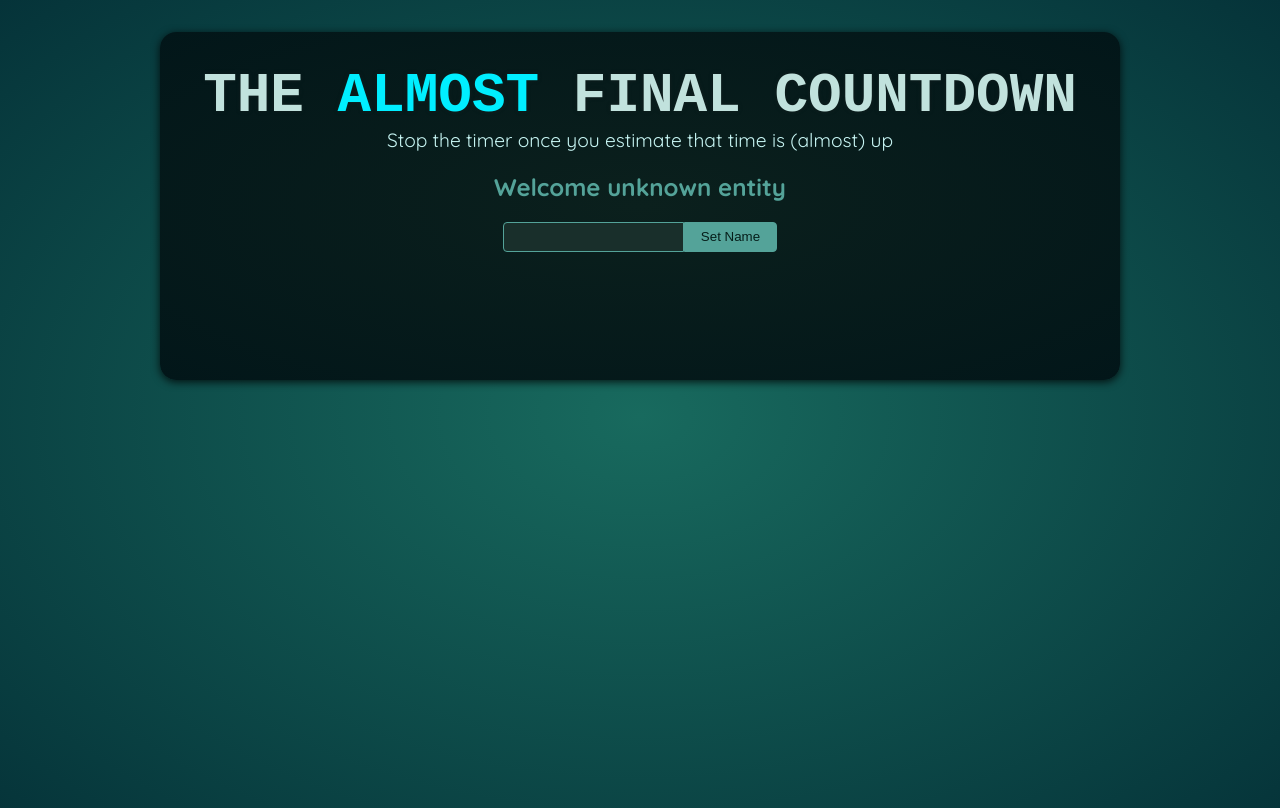
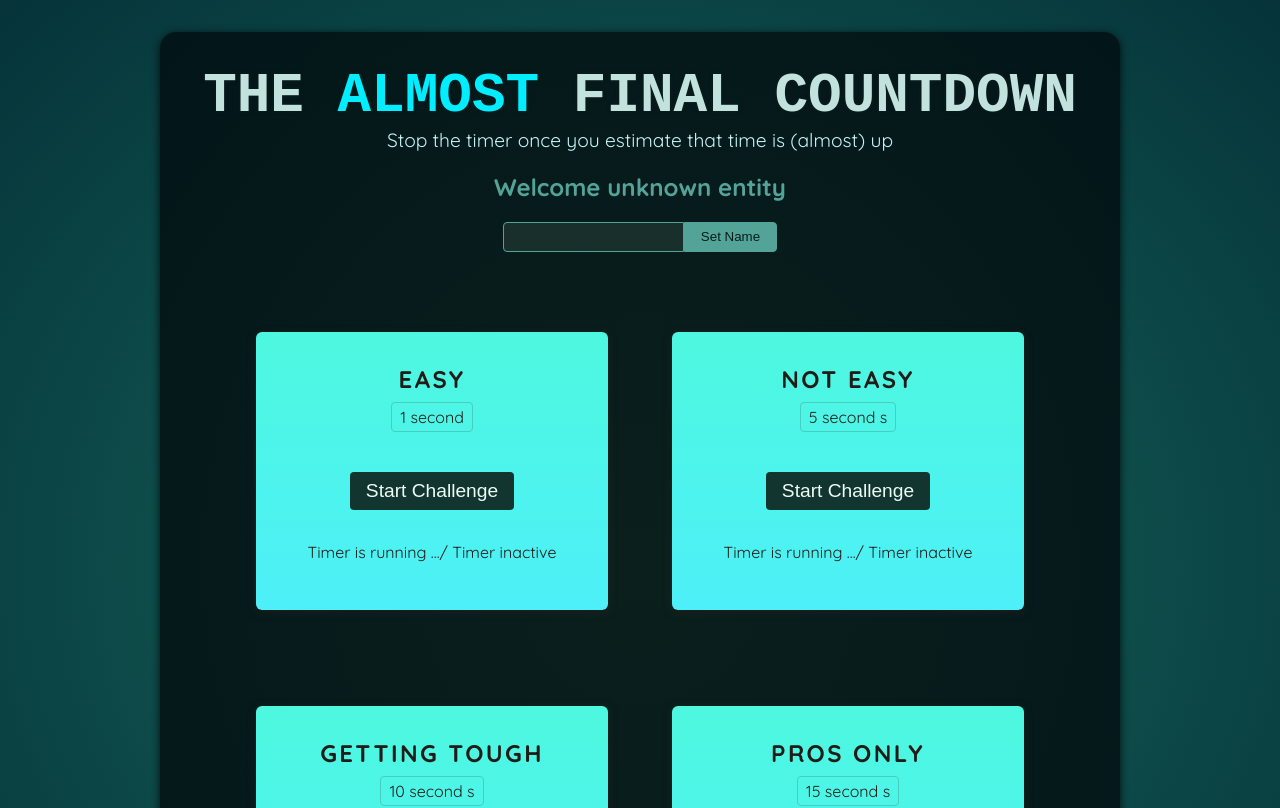
Before and after one commit to mohamadAlrimi/ReactRefs-, a React (Vite) app: page / in a window 1280 px wide. Shown: the top 808 px of the page. Built offline with nearby package versions, Linux system fonts and the light colour scheme; a web font is replaced by a local one.

Commit message:
Adding Challenges to the Demo Project

```diff
--- a/src/App.jsx
+++ b/src/App.jsx
@@ -1,11 +1,17 @@
 import Player from './components/Player.jsx';
+import TimerChallenge from './components/TimerChallenge.jsx';
 
 function App() {
   return (
     <>
       <Player />
 
-      <div id="challenges"></div>
+      <div id="challenges">
+        <TimerChallenge title="Easy"  targetTime={1}/>
+        <TimerChallenge title="Not easy"  targetTime={5}/>
+        <TimerChallenge title="Getting tough"  targetTime={10}/>
+        <TimerChallenge title="Pros only"  targetTime={15}/>
+      </div>
     </>
   );
 }
--- a/src/components/Player.jsx
+++ b/src/components/Player.jsx
@@ -9,6 +9,7 @@
 //  }
  function handleClick(){
 setEnteredPlayerName(playerName.current.value);
+playerName.current.value = "";
  }
   return (
     <section id="player">
--- /dev/null
+++ b/src/components/TimerChallenge.jsx
@@ -0,0 +1,16 @@
+export default function TimerChallenge({title, targetTime}){
+    return <section className="challenge">
+        <h2>{title}</h2>
+        <p className="challenge-time">
+    {targetTime} second {targetTime > 1 ? 's':''}
+        </p>
+        <p>
+            <button>
+                Start Challenge
+            </button>
+        </p>
+        <p className="">
+            Timer is running .../ Timer inactive
+        </p>
+    </section>
+}
```
